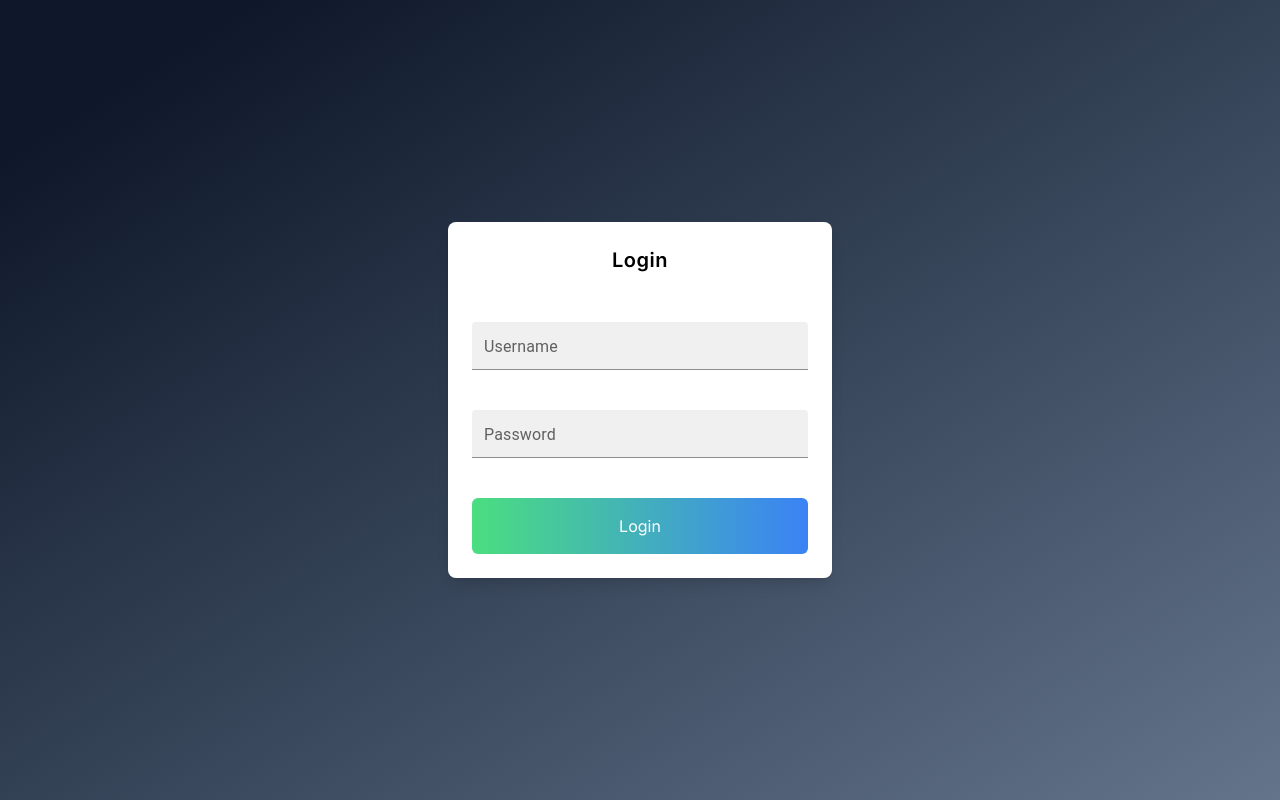
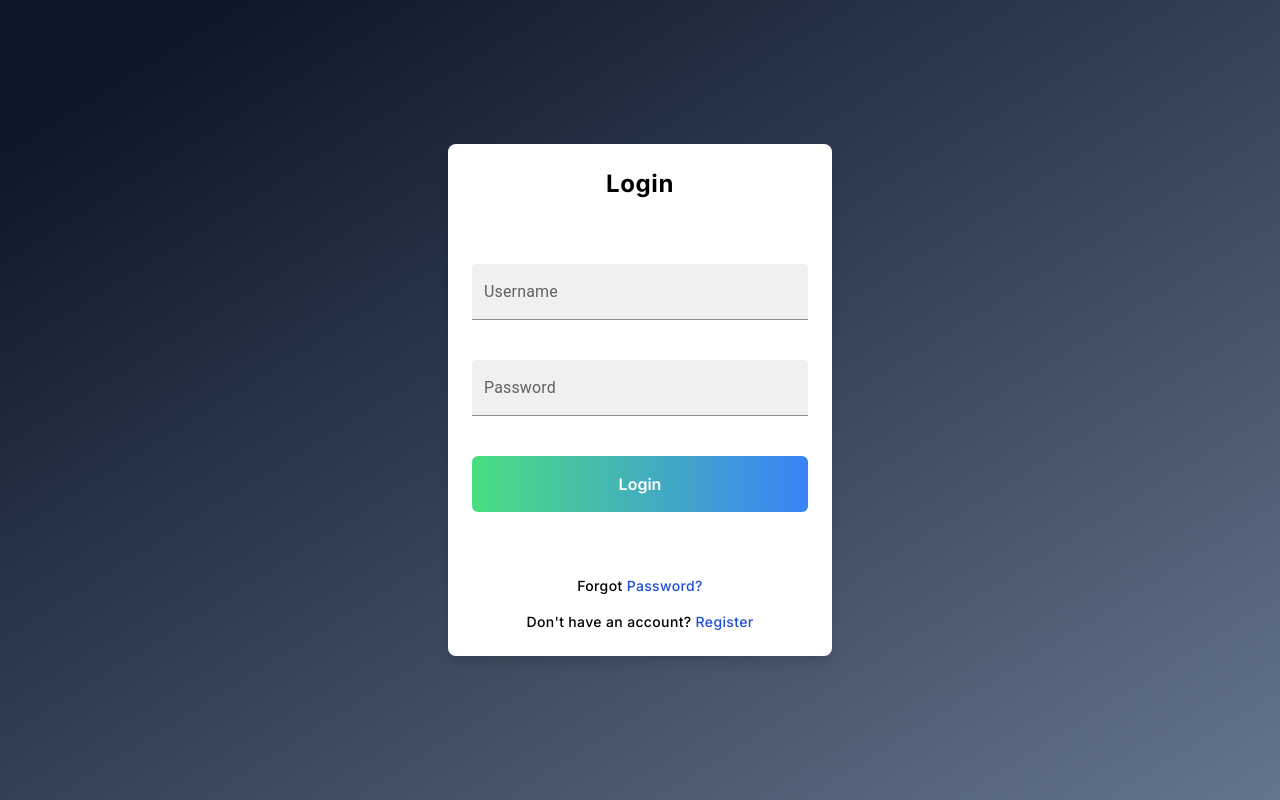
Before and after one commit to SammyKibetKiprop/stock-tracker, a Next.js app: page /auth/login in a window 1280 px wide. Built offline with nearby package versions, Linux system fonts and the light colour scheme.

Commit message:
Refactor login page layout and add links for password recovery and registration

```diff
--- a/app/(secirity)/auth/login/page.tsx
+++ b/app/(secirity)/auth/login/page.tsx
@@ -1,28 +1,43 @@
 import { TextField } from '@mui/material';
+import Link from 'next/link';
 
 const Login = () => {
   return (
-    <div className=' max-w-96 w-screen min-h-72 h-fit rounded-lg p-6 bg-white shadow-lg grid gap-12'>
-      <h2 className='font-semibold tracking-wide text-xl'>Login</h2>
+    <div className=' max-w-96 w-screen min-h-72 h-fit rounded-lg p-6 bg-white shadow-lg grid gap-16'>
+      <h2 className='font-bold tracking-wide text-2xl'>Login</h2>
       <form className='grid gap-10'>
         <TextField
           id='email'
           type='email'
           label='Username'
           variant='filled'
-          size='small'
         />
         <TextField
           id='password'
           type='password'
           label='Password'
           variant='filled'
-          size='small'
         />
-        <button className=' bg-gradient-to-r from-green-400 to-blue-500 hover:from-green-500 hover:to-sky-500 text-white rounded-md p-4'>
+        <button className=' bg-gradient-to-r from-green-400 to-blue-500 hover:from-green-500 hover:to-sky-500 text-white rounded-md p-4 font-semibold'>
           Login
         </button>
       </form>
+
+      <div className='flex flex-col gap-4 text-sm font-medium tracking-wide'>
+        <Link href='#'>
+          Forgot{' '}
+          <span className='text-blue-700 hover:underline cursor-pointer'>
+            Password?
+          </span>
+        </Link>
+
+        <Link href='/auth/register'>
+          Don&apos;t have an account?{' '}
+          <span className='text-blue-700 hover:underline cursor-pointer'>
+            Register
+          </span>
+        </Link>
+      </div>
     </div>
   );
 };
```
